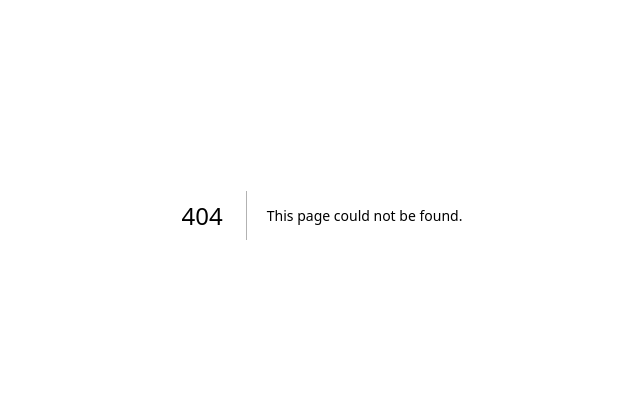
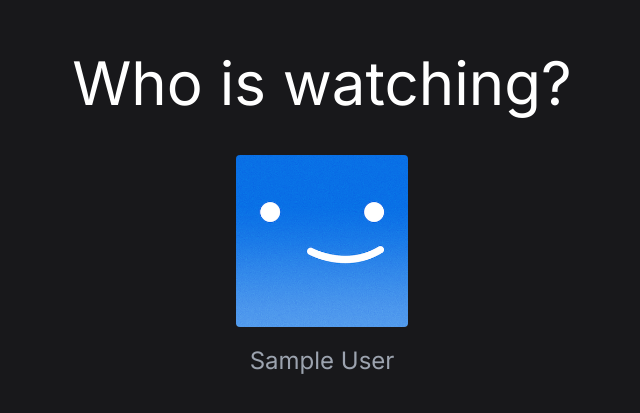
Before and after one commit to vishalkrsharma/netflix, a Next.js app: page /profiles in a window 1280 px wide. Before the commit this address had no page. Shown: the part 185-598 px from the top of the page, without its empty margins (318-958 px from the left). Built offline with nearby package versions, Linux system fonts and the light colour scheme; no server answers; sample sign-in values are in the browser's storage.

Commit message:
profiles page done

```diff
--- a/app/api/register/route.ts
+++ b/app/api/register/route.ts
@@ -36,8 +36,8 @@ export async function POST(req: NextRequest) {
     });
 
     return NextResponse.json({ user }, { status: 200 });
-  } catch (err) {
-    console.log(err);
-    return NextResponse.json({ err }, { status: 400 });
+  } catch (error) {
+    console.log(error);
+    return NextResponse.json({ error }, { status: 400 });
   }
 }
--- a/app/auth/page.tsx
+++ b/app/auth/page.tsx
@@ -7,7 +7,7 @@ const Auth = async () => {
   const session = await getServerSession(authOptions);
 
   if (session) {
-    redirect('/');
+    redirect('/profiles');
   }
 
   return (
--- a/app/page.tsx
+++ b/app/page.tsx
@@ -3,17 +3,18 @@ import { getServerSession } from 'next-auth';
 import { authOptions } from './lib/authOptions';
 import { redirect } from 'next/navigation';
 
-export default async function Home() {
+const Home = async () => {
   const session = await getServerSession(authOptions);
 
-  if (!session) {
-    redirect('/auth');
-  }
+  if (!session) redirect('/auth');
 
   return (
     <>
       <div>Netflix</div>
+      <div>{session?.user?.name}</div>
       <Signout />
     </>
   );
-}
+};
+
+export default Home;
--- /dev/null
+++ b/app/profiles/page.tsx
@@ -0,0 +1,23 @@
+import { getServerSession } from 'next-auth';
+import { authOptions } from '../lib/authOptions';
+import { redirect } from 'next/navigation';
+import Profile from '@/components/Profile';
+
+const Profiles = async () => {
+  const session = await getServerSession(authOptions);
+
+  if (!session) redirect('/auth');
+
+  return (
+    <div className='flex items-center h-full justify-center'>
+      <div className='flex flex-col'>
+        <h1 className='text-3xl md:text-6xl text-white text-center'>Who is watching?</h1>
+        <div className='flex items-center justify-center gap-8 mt-10'>
+          <Profile name={session?.user?.name} />
+        </div>
+      </div>
+    </div>
+  );
+};
+
+export default Profiles;
--- a/components/AuthForm.tsx
+++ b/components/AuthForm.tsx
@@ -25,8 +25,7 @@ const AuthForm = () => {
       await signIn('credentials', {
         email,
         password,
-        redirect: false,
-        callbackUrl: '/',
+        callbackUrl: '/profiles',
       });
 
       router.push('/');
@@ -86,13 +85,13 @@ const AuthForm = () => {
         {/* <div className='flex flex-row items-center gap-4 mt-8 justify-center'>
           <div
             className='w-10 h-10 bg-white rounded-full flex items-center justify-center cursor-pointer hover:opacity-80 transition'
-            onClick={() => signIn('google', { callbackUrl: '/' })}
+            onClick={() => signIn('google', { callbackUrl: '/profiles' })}
           >
             <FcGoogle size={30} />
           </div>
           <div
             className='w-10 h-10 bg-white rounded-full flex items-center justify-center cursor-pointer hover:opacity-80 transition'
-            onClick={() => signIn('github', { callbackUrl: '/' })}
+            onClick={() => signIn('github', { callbackUrl: '/profiles' })}
           >
             <FaGithub size={30} />
           </div>
--- /dev/null
+++ b/components/Profile.tsx
@@ -0,0 +1,27 @@
+'use client';
+
+import { useRouter } from 'next/navigation';
+
+const Profile = ({ name }: { name: string | null | undefined }) => {
+  const router = useRouter();
+
+  return (
+    <div
+      onClick={() => {
+        router.push('/');
+      }}
+    >
+      <div className='group flex-row w-44 mx-auto'>
+        <div className='w-44 h-44 rounded-md flex items-center justify-center border-2 border-transparent group-hover:cursor-pointer group-hover:border-white overflow-hidden transition'>
+          <img
+            src='/images/default-blue.png'
+            alt='Profile'
+          />
+        </div>
+        <div className='mt-4 text-gray-400 text-2xl text-center group-hover:text-white transition'>{name}</div>
+      </div>
+    </div>
+  );
+};
+
+export default Profile;
--- a/package.json
+++ b/package.json
@@ -16,8 +16,7 @@
     "next": "14.0.1",
     "next-auth": "^4.24.5",
     "react": "^18",
-    "react-dom": "^18",
-    "swr": "^2.2.4"
+    "react-dom": "^18"
   },
   "devDependencies": {
     "@types/bcrypt": "^5.0.2",
```
Also changed, not shown: 1 other file (tests, documents, lock files or other folders).
